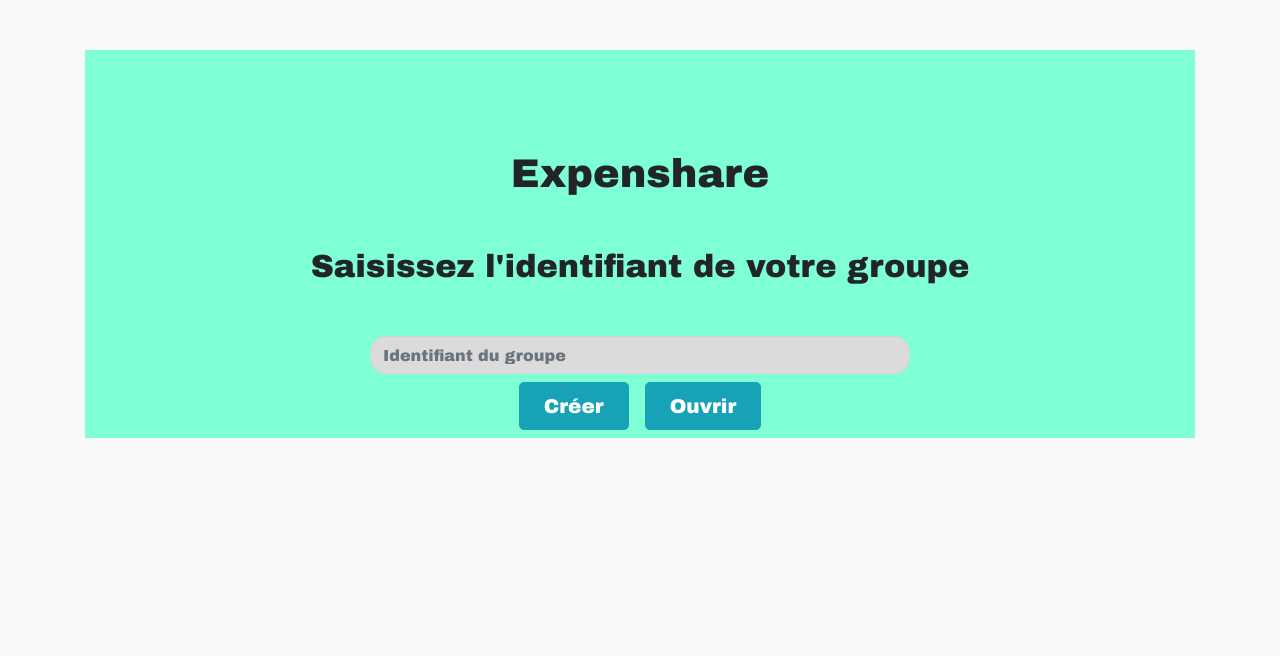
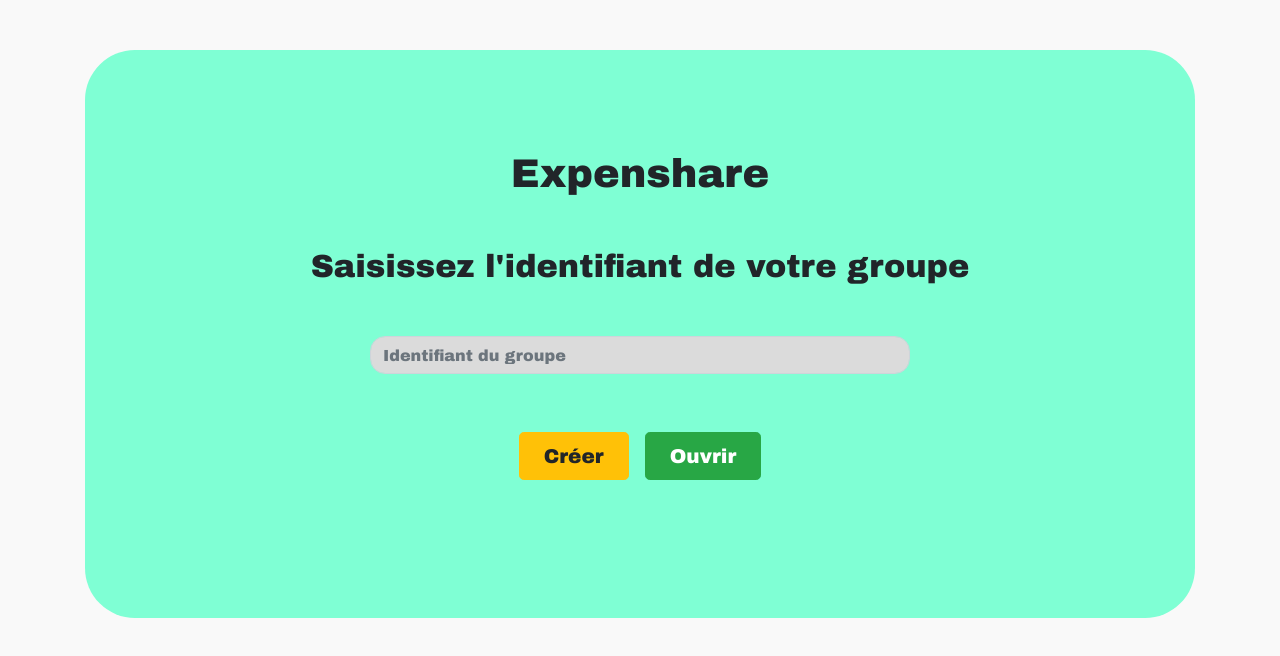
Before and after one commit to tofcap2/Expenshare_front, a React (Create React App) app: page / in a window 1280 px wide. Shown: the top 656 px of the page. Built offline with nearby package versions, Linux system fonts and the light colour scheme.

Commit message:
Création des delete

```diff
--- a/package.json
+++ b/package.json
@@ -9,6 +9,7 @@
     "bootstrap": "^4.1.3",
     "bootstrap3": "^3.3.5",
     "chart.js": "^2.7.3",
+    "moment": "^2.23.0",
     "react": "^16.6.3",
     "react-bootstrap": "^0.32.4",
     "react-chartjs-2": "^2.7.4",
--- a/src/App.css
+++ b/src/App.css
@@ -5,7 +5,9 @@ body{
 
 .indexContain{
   background-color: aquamarine;
+  border-radius: 50px;
   font-family: "Arial Black";
+  padding-bottom: 30px;
 }
 
 .indexTitle{
@@ -25,8 +27,8 @@ body{
   margin-bottom: 50px;
 }
 
-.btn-info{
-  margin: 50px 20px 200px ;
+.indexButton{
+  margin: 50px 20px 100px ;
 }
 
 .menuNavbar{
--- a/src/Component/Dashboard/Dashboard.js
+++ b/src/Component/Dashboard/Dashboard.js
@@ -1,10 +1,12 @@
 import React, {Component} from 'react';
+
 
 class Dashboard extends Component {
     render() {
         return (
             <div>
                 <h2>Dashboard</h2>
+
             </div>
         );
     }
--- a/src/Component/Expense/Expense.js
+++ b/src/Component/Expense/Expense.js
@@ -1,10 +1,11 @@
 import React, {Component} from 'react';
 import {NavLink, Route} from "react-router-dom";
 import FormExpense from "./FormExpense";
-import {Table} from "react-bootstrap";
+import {Button, Table} from "react-bootstrap";
 import { library } from '@fortawesome/fontawesome-svg-core';
 import { FontAwesomeIcon } from '@fortawesome/react-fontawesome';
 import { faCar, faHotel, faUtensils, faRunning, faVideo, faWineBottle } from '@fortawesome/free-solid-svg-icons';
+import moment from "moment";
 library.add(faCar, faHotel, faUtensils, faRunning, faVideo, faWineBottle);
 
 
@@ -12,8 +13,24 @@ class Expense extends Component {
 
     constructor(props) {
         super(props);
-        this.state = {expense:[]}
+        this.state = {expense:[], expenseid:""}
     };
+
+    handleDeleteExpense(e, id) {
+        e.preventDefault(e);
+        let expenses = this.state.expense;
+        expenses = expenses.filter(expense => expense.id !== id);
+        this.setState({ expenseid: expenses});
+
+        fetch('http://localhost/dcdev/Expenshare/expenshare_back/public/expense/', {
+            method: 'DELETE',
+            body: JSON.stringify({ expense: id })
+        })
+            .then(response => response.json())
+            .then(data => id)
+        ;
+
+    }
 
     componentDidMount() {
         fetch('http://localhost/dcdev/Expenshare/expenshare_back/public/expense/group/' + this.props.slug,{
@@ -41,6 +58,10 @@ class Expense extends Component {
                     <td>
                         <FontAwesomeIcon icon={expense.category.icon}/>
                     </td>
+                    <td>{moment(expense.createdAt).format("DD-MM-YYYY")}</td>
+                    <td><Button className="btn-warning" onClick={e => this.handleDeleteExpense(e, expense.id) }>Supprimer</Button>
+                        <Button className="btn-info">Modifier</Button>
+                    </td>
                 </tr>
                 </tbody>
 
@@ -61,6 +82,8 @@ class Expense extends Component {
                         <th>Libelle</th>
                         <th>Catéorie</th>
                         <th>Icon</th>
+                        <th>Date</th>
+                        <th>Action</th>
                     </tr>
                     </thead>
                     {expense}
--- a/src/Component/Expense/FormExpense.js
+++ b/src/Component/Expense/FormExpense.js
@@ -72,7 +72,7 @@ class FormExpense extends Component {
                     <h3 className="p-3 text-dark">Ajouter une dépense au groupe {this.state.slug}</h3>
                     <Form className="m-0 m-auto">
                         <FormGroup>
-                            {console.log(this.state)}
+
                             <InputGroup>
                                 <Input className="form-control form-control-lg col-md-6 m-0 m-auto text-center" type="text" value={this.state.title} onChange={e => this.handleChangeT(e)} placeholder="Titre" />
                             </InputGroup>
--- a/src/Component/Index.js
+++ b/src/Component/Index.js
@@ -58,8 +58,10 @@ class Index extends Component {
                     <InputGroup>
                         <Input className="indexInput col-md-6 m-0 m-auto" type="text" value={this.state.slug} onChange={e => this.handleChange(e)} placeholder="Identifiant du groupe"/>
                     </InputGroup>
-                    <Button className="m-2 px-4 btn-lg btn-info" onClick={e => this.handleCreate(e)}>Créer</Button>
-                    <Button className="m-2 px-4 btn-lg btn-info" onClick={e => this.handleOpen(e)}>Ouvrir</Button>
+                    <div className="indexButton">
+                        <Button className="m-2 px-4 btn-lg btn-warning" onClick={e => this.handleCreate(e)}>Créer</Button>
+                        <Button className="m-2 px-4 btn-lg btn-success" onClick={e => this.handleOpen(e)}>Ouvrir</Button>
+                    </div>
                 </Container>
             </div>
         );
--- a/src/Component/Person/Person.js
+++ b/src/Component/Person/Person.js
@@ -1,5 +1,5 @@
 import React, {Component} from 'react';
-import {Table} from "react-bootstrap";
+import {Table, Button} from "react-bootstrap";
 import {NavLink, Route} from "react-router-dom";
 import FormPerson from "./FormPerson";
 
@@ -7,7 +7,23 @@ class Person extends Component {
 
     constructor(props) {
         super(props);
-        this.state = {person:[]};
+        this.state = { person: [], personid:"" };
+    }
+
+    handleDeletePerson(e, id) {
+        e.preventDefault(e);
+        let persons = this.state.person;
+        persons = persons.filter(person => person.id !== id);
+        this.setState({ personid: persons});
+
+        fetch('http://localhost/dcdev/Expenshare/expenshare_back/public/person/', {
+            method: 'DELETE',
+            body: JSON.stringify({ person: id })
+        })
+            .then(response => response.json())
+            .then(data => id)
+        ;
+
     }
 
     componentDidMount() {
@@ -33,6 +49,8 @@ class Person extends Component {
                     <td>{person.firstname + ' ' + person.lastname}</td>
                     <td>{person.expenses.length}</td>
                     <td>{person.expenses.reduce((accumulator, expense) => accumulator + parseFloat(expense.amount), 0)}</td>
+                    <td><Button className="btn-warning" onClick={e => this.handleDeletePerson(e, person.id) }>Supprimer</Button>
+                    </td>
                 </tr>
                 </tbody>
 
@@ -52,6 +70,7 @@ class Person extends Component {
                         <th>Nom</th>
                         <th>Montant</th>
                         <th>Total</th>
+                        <th>Action</th>
                     </tr>
                     </thead>
                     {person}
```
